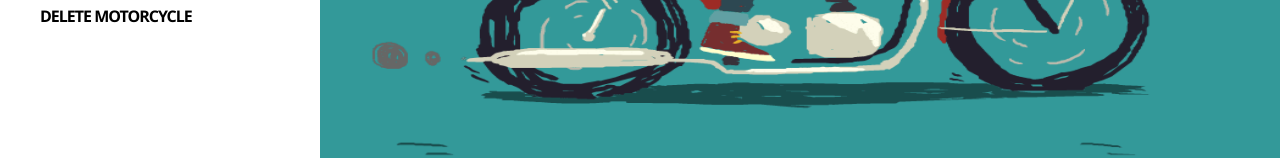
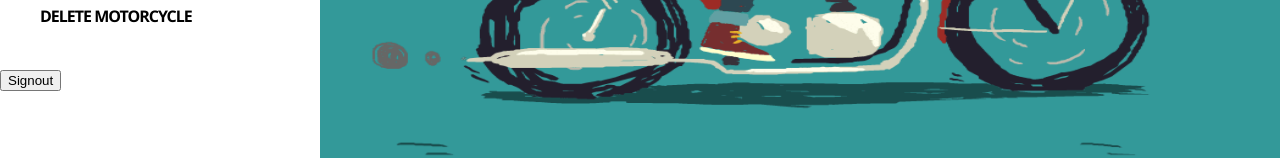
Before and after one commit to jonas-45/Motorcycle-booking-react, a React (Create React App) app: page /home in a window 1280 px wide. Shown: the part 411-569 px from the top of the page. Built offline with nearby package versions, Linux system fonts and the light colour scheme.

Commit message:
Add signout logic

```diff
--- a/src/components/Navbar.js
+++ b/src/components/Navbar.js
@@ -8,7 +8,7 @@ import { connect } from 'react-redux';
 import './navbar.css';
 import SignoutButton from './SignoutButton';
 
-const Navbar = ({ isAuthenticated}) => {
+const Navbar = () => {
   return ( // Add a return statement to return JSX
   <nav className="navbar">
     <ul className="nav-list">
@@ -47,7 +47,7 @@ const Navbar = ({ isAuthenticated}) => {
         </li>
       </ul>
       <Outlet />
-      {isAuthenticated && <SignoutButton />}
+      <SignoutButton />
       <Routes>
         <Route path="/motorcycles" element={<Motorcycles />} />
         <Route path="/reserve" element={<Reserve />} />
--- a/src/components/SignoutButton.js
+++ b/src/components/SignoutButton.js
@@ -1,13 +1,16 @@
 // SignoutButton.js
 import React from 'react';
 import { connect } from 'react-redux';
-import { logout } from '../redux/actions'; // Import your logout action
+import { logout } from '../redux/actions';
+import { useNavigate } from 'react-router-dom';
 
 const SignoutButton = ({ dispatch }) => {
+  const navigate = useNavigate();
+
   const handleSignout = () => {
     // Dispatch the logout action to update the Redux state
     dispatch(logout());
-    // You may also want to perform any additional signout logic here, such as clearing user data from localStorage or sending a signout request to your server.
+    navigate('/');
   };
 
   return (
```
